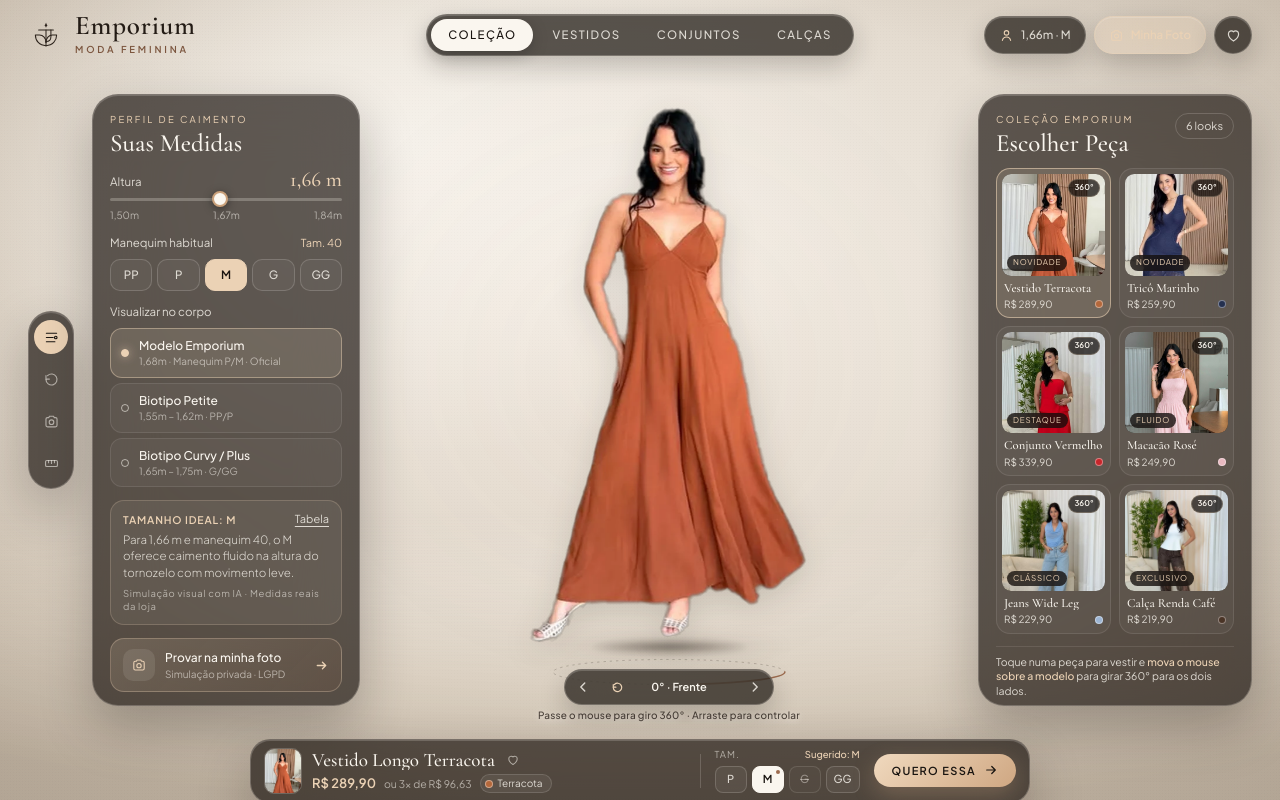
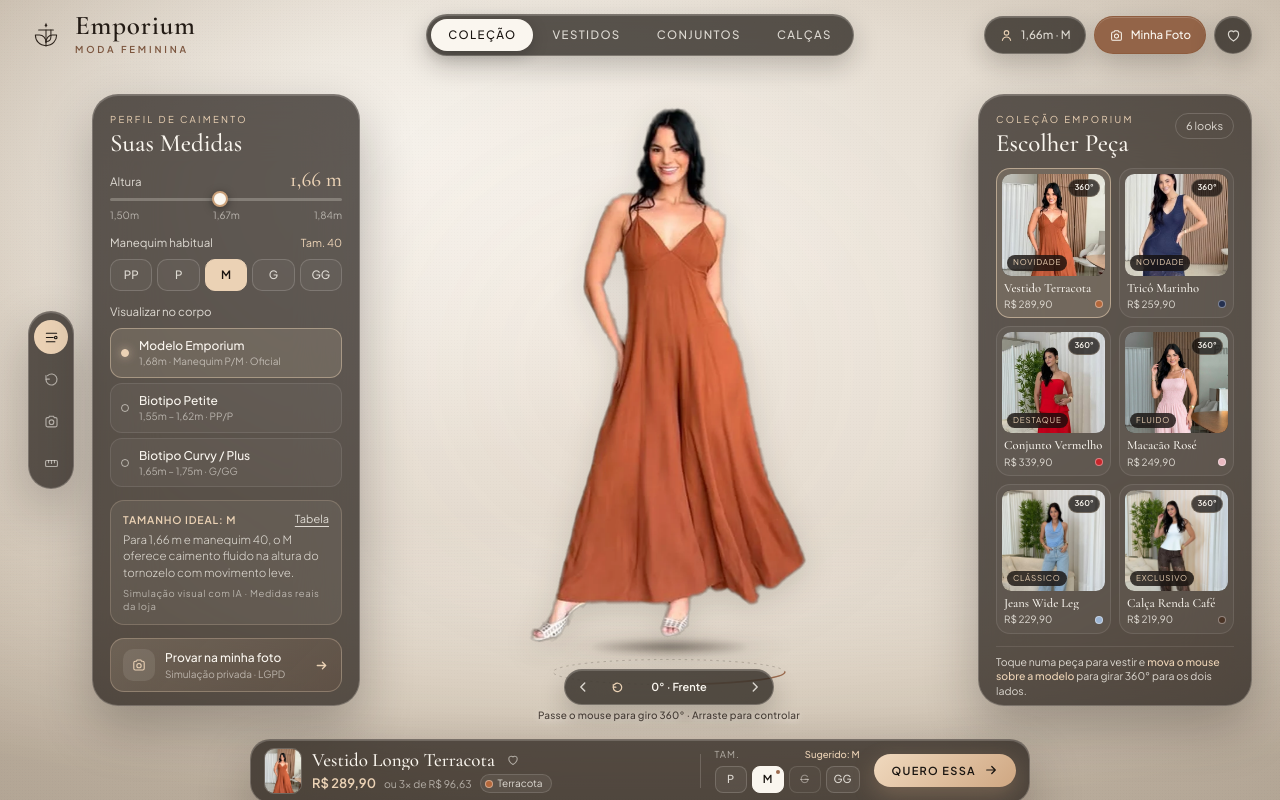
Before and after one commit to rubensloss/vestia-emporium, a plain HTML site: page index.html in a window 1280 px wide. Drawn offline with nearby package versions, Linux system fonts and the light colour scheme.

Commit message:
High-contrast terracotta accent on Minha Foto pill

```diff
--- a/index.html
+++ b/index.html
@@ -11,7 +11,7 @@
   <link rel="preconnect" href="https://fonts.googleapis.com" />
   <link rel="preconnect" href="https://fonts.gstatic.com" crossorigin />
   <link href="https://fonts.googleapis.com/css2?family=Cormorant+Garamond:ital,wght@0,400;0,500;0,600;1,400;1,500&family=Plus+Jakarta+Sans:wght@300;400;500;600&display=swap" rel="stylesheet" />
-  <link rel="stylesheet" href="styles.css?v=6" />
+  <link rel="stylesheet" href="styles.css?v=7" />
 </head>
 <body>
   <!-- Warm Editorial Cyclorama Studio Backdrop (Infinite Luxury Fashion Studio — Zero Perspective Clash) -->
--- a/styles.css
+++ b/styles.css
@@ -279,13 +279,17 @@ img {
 }
 
 .top-action-pill--accent {
-  background: rgba(235, 210, 181, 0.18);
-  border-color: rgba(235, 210, 181, 0.36);
-  color: var(--champagne);
+  background: rgba(142, 92, 62, 0.92);
+  border-color: rgba(142, 92, 62, 0.95);
+  color: var(--ivory);
+}
+
+.top-action-pill--accent svg {
+  color: var(--ivory);
 }
 
 .top-action-pill--accent:hover {
-  background: rgba(235, 210, 181, 0.26);
+  background: rgba(122, 76, 48, 0.98);
   color: var(--ivory);
 }
 
```
